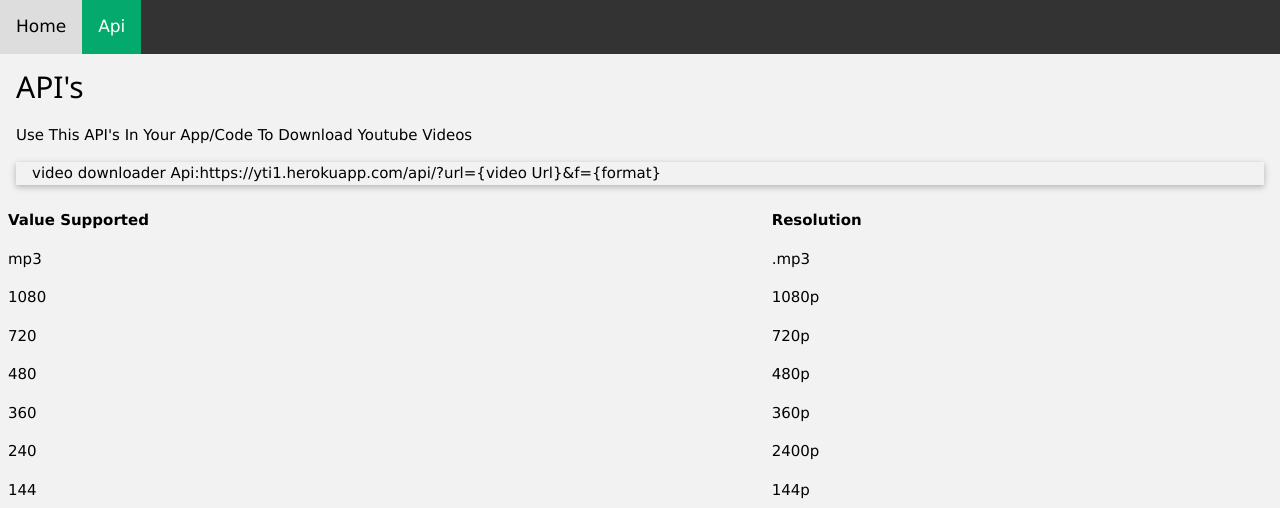
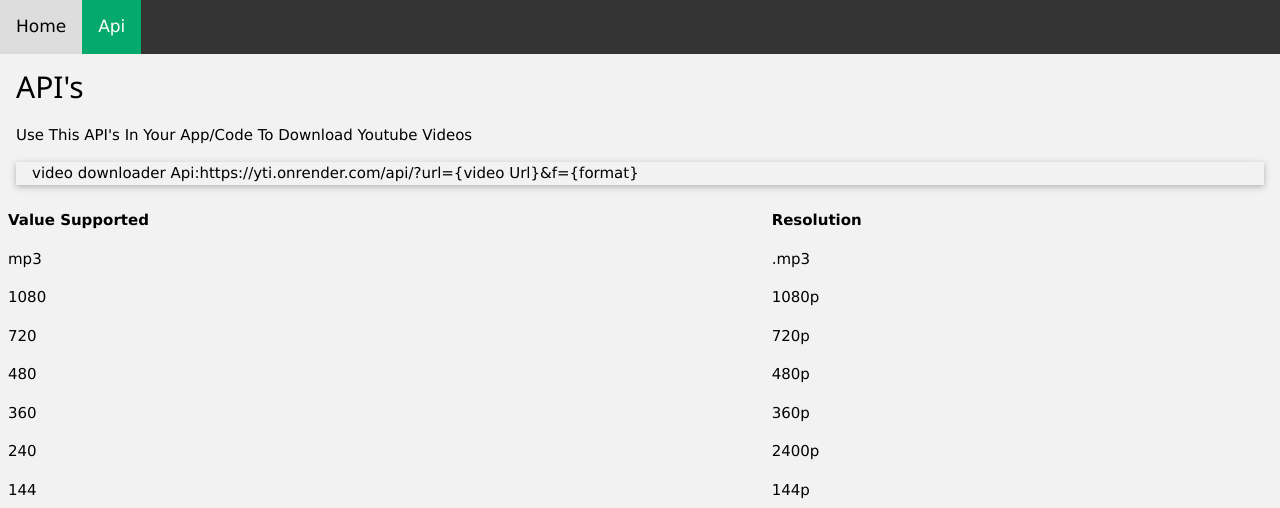
Before and after one commit to userdevil/flask_youtube_video_downloader, a Flask app: page /API in a window 1280 px wide. Shown: the top 508 px of the page. Run offline with Flask 2, Linux system fonts and the light colour scheme.

Commit message:
Update API.html

```diff
--- a/templates/API.html
+++ b/templates/API.html
@@ -124,7 +124,7 @@ function myFunction() {
   <h2>API's</h2>
   <p>Use This API's In Your App/Code To Download Youtube Videos</p>
 
-  <div class="w3-panel w3-card"><h>video downloader Api:</h>https://yti1.herokuapp.com/api/?url={video Url}&f={format}</div>
+  <div class="w3-panel w3-card"><h>video downloader Api:</h>https://yti.onrender.com/api/?url={video Url}&f={format}</div>
 
 </div>
 <div style="overflow-x: auto;">
```
